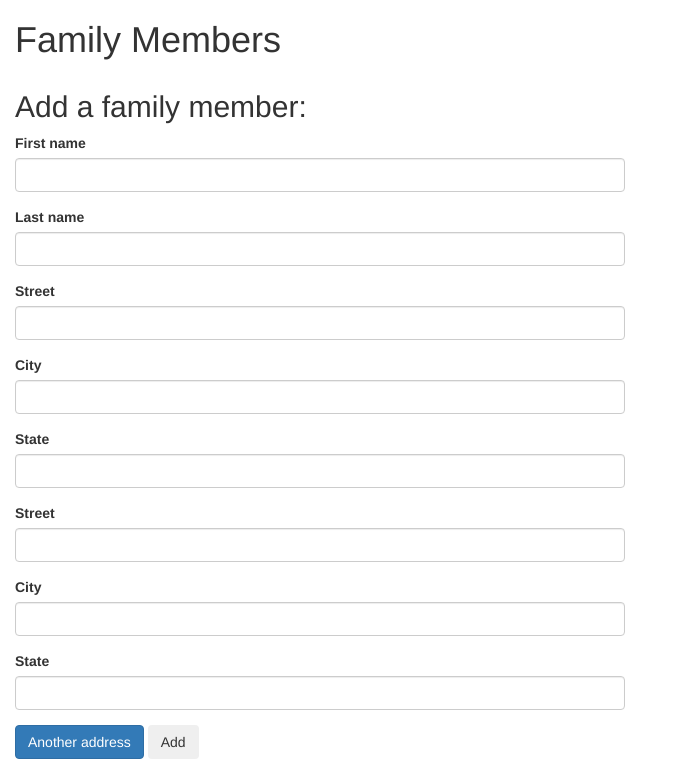
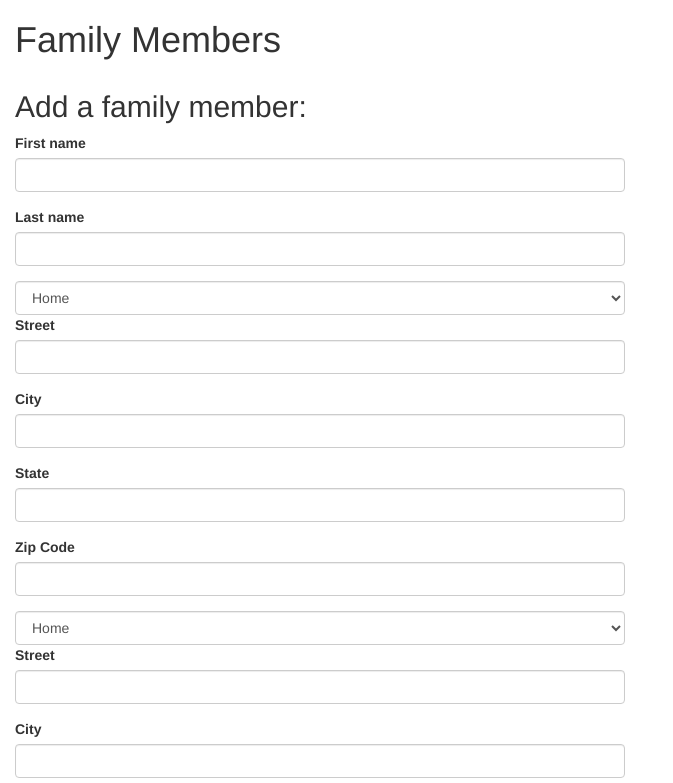
Before and after one commit to rg-epicodus/family-members, a plain HTML site: page index.html in a window 1280 px wide. Both pictures are taken after a click on the element "Another address". Shown: the top 783 px of the page, without its empty margins (0-673 px from the left). Drawn offline with Linux system fonts and the light colour scheme.

Commit message:
remove extra address inputs when submitted

```diff
--- a/index.html
+++ b/index.html
@@ -28,6 +28,12 @@
           </div>
           <div id="new-addresses">
             <div class="new-address">
+              <select class="form-control" id="new-type">
+                <option>Home</option>
+                <option>Work</option>
+                <option>Shipping</option>
+                <option>Billing</option>
+              </select>
               <div class="form-group">
                 <label for="new-street">Street</label>
                 <input type="text" class="form-control new-street">
@@ -39,6 +45,10 @@
               <div class="form-group">
                 <label for="new-state">State</label>
                 <input type="text" class="form-control new-state">
+              </div>
+              <div class="form-group">
+                <label for="new-zipCode">Zip Code</label>
+                <input type="text" class="form-control new-zipCode">
               </div>
             </div>
           </div>
--- a/js/scripts.js
+++ b/js/scripts.js
@@ -5,10 +5,11 @@ function Contact(first, last) {
   this.addresses = [];
 }
 
-function Address(street, city, state) {
+function Address(street, city, state, zipCode) {
   this.street = street;
   this.city = city;
   this.state = state;
+  this.zipCode = zipCode;
 }
 
 Contact.prototype.fullName = function() {
@@ -16,7 +17,7 @@ Contact.prototype.fullName = function() {
 }
 
 Address.prototype.fullAddress = function() {
-  return this.street + " " + this.city + ", " + this.state;
+  return this.street + " " + this.city + ", " + this.state + " " + this.zipCode;
 }
 
 function resetFields() {
@@ -25,13 +26,21 @@ function resetFields() {
     $("input.new-street").val("");
     $("input.new-city").val("");
     $("input.new-state").val("");
+    $("input.new-zipCode").val("");
+    $(".submitDump").empty();
 }
 
 // user interface logic
 $(document).ready(function() {
 
   $("#add-address").click(function() {
-    $("#new-addresses").append('<div class="new-address">' +
+    $("#new-addresses").append('<div class="new-address submitDump">' +
+                                '<select class="form-control" id="new-type">' +
+                                  '<option>Home</option>' +
+                                  '<option>Work</option>' +
+                                  '<option>Shipping</option>' +
+                                  '<option>Billing</option>' +
+                                '</select>' +
                                 '<div class="form-group">' +
                                   '<label for="new-street">Street</label>' +
                                   '<input type="text" class="form-control new-street">' +
@@ -44,6 +53,10 @@ $(document).ready(function() {
                                   '<label for="new-state">State</label>' +
                                   '<input type="text" class="form-control new-state">' +
                                 '</div>' +
+                                '<div class="form-group">' +
+                                  '<label for="new-zipCode">Zip code</label>' +
+                                  '<input type="text" class="form-control new-zipCode">' +
+                                '</div>' +
                                '</div>');
   });
 
@@ -55,10 +68,12 @@ $(document).ready(function() {
     var newContact = new Contact(inputtedFirstName, inputtedLastName);
 
     $(".new-address").each(function() {
+      var inputtedType = $(this).find("#new-type").val();
       var inputtedStreet = $(this).find("input.new-street").val();
       var inputtedCity = $(this).find("input.new-city").val();
       var inputtedState = $(this).find("input.new-state").val();
-      var newAddress = new Address(inputtedStreet, inputtedCity, inputtedState);
+      var inputtedZipCode = $(this).find("input.new-zipCode").val();
+      var newAddress = new Address(inputtedType, inputtedStreet, inputtedCity, inputtedState, inputtedZipCode);
       newContact.addresses.push(newAddress);
     });
 
@@ -66,7 +81,7 @@ $(document).ready(function() {
 
     $(".member").last().click(function() {
       $("#show-member").show();
-      $("#show-member h2").text(newContact.firstName);
+      $("#show-member h2").text(newContact.fullName());
       $(".first-name").text(newContact.firstName);
       $(".last-name").text(newContact.lastName);
       $("ul#addresses").text("");
@@ -74,7 +89,6 @@ $(document).ready(function() {
         $("ul#addresses").append("<li>" + address.fullAddress() + "</li>");
       });
     });
-
     resetFields();
 
   });
```
Lines whose indentation alone changed are shown as unchanged.
